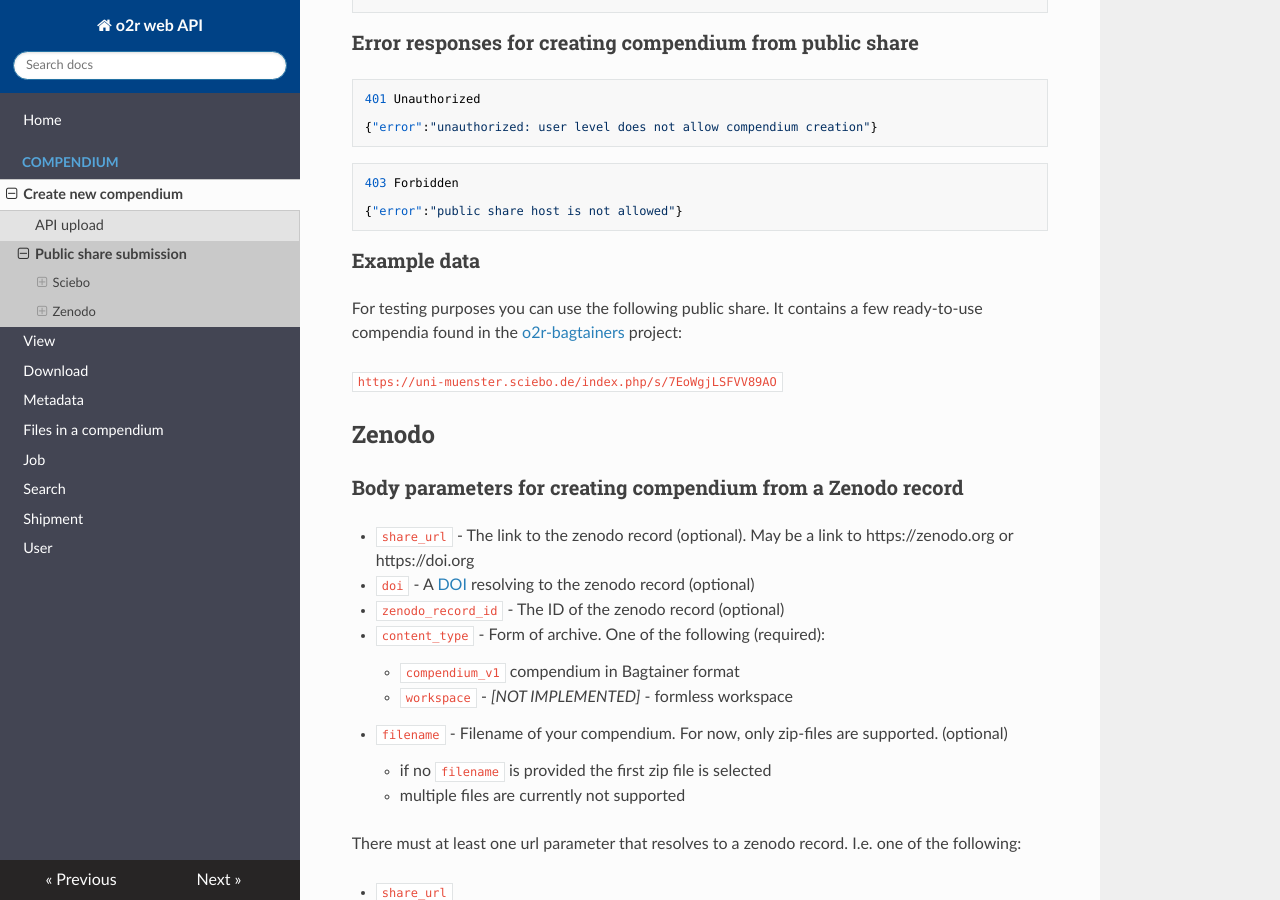
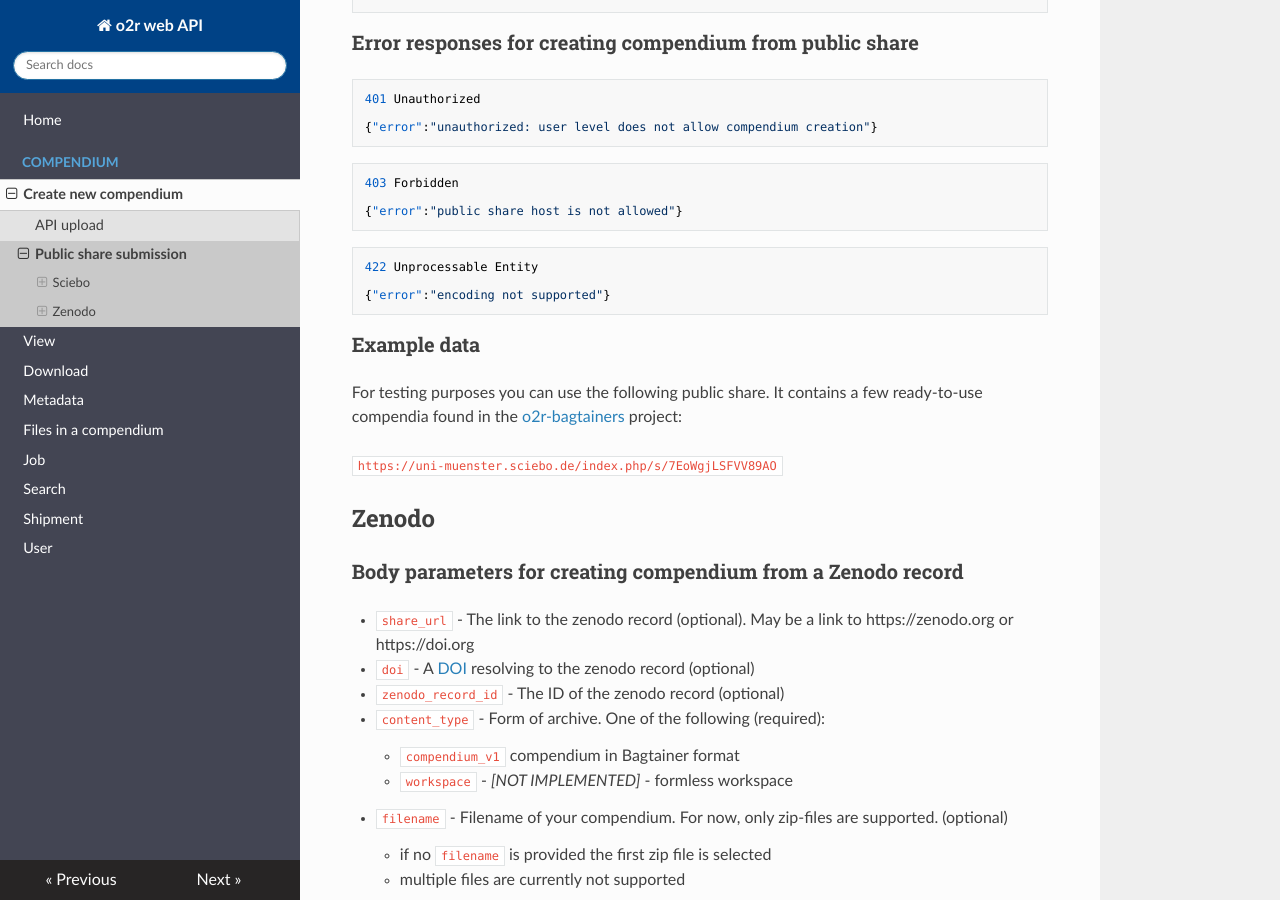
Before and after one commit to o2r-project/api, an MkDocs documentation site: the page built from docs/compendium/public_share.md, in a window 1280 px wide and 900 px high, scrolled down 1446 px. Built offline with MkDocs 1.6.1, drawn with Linux system fonts in a browser that asks for light colours; nearby versions of some CDN libraries; old or Windows-style settings are respelled for this version of MkDocs; some of the changed text lies outside the part shown.

Commit message:
add error responses for unsupported encoding

````diff
--- a/docs/compendium/public_share.md
+++ b/docs/compendium/public_share.md
@@ -68,6 +68,12 @@ curl -d "content_type=compendium_v1" \
 403 Forbidden
 
 {"error":"public share host is not allowed"}
+```
+
+```json
+422 Unprocessable Entity
+
+{"error":"encoding not supported"}
 ```
 
 ### Example data
@@ -156,6 +162,12 @@ If the Zenodo record id is supplied through the `doi` or `zenodo_record_id` para
 {"error":"DOI is invalid"}
 ```
 
+```json
+422 Unprocessable Entity
+
+{"error":"encoding not supported"}
+```
+
 ### Example data
 
 For testing purposes you can use the following public shares. These contain the _metatainer_ compendium found in the [o2r-bagtainers](https://github.com/o2r-project/o2r-bagtainers) project:
````
Also changed, not shown: docs/compendium/upload.md (+6 -0 lines).
